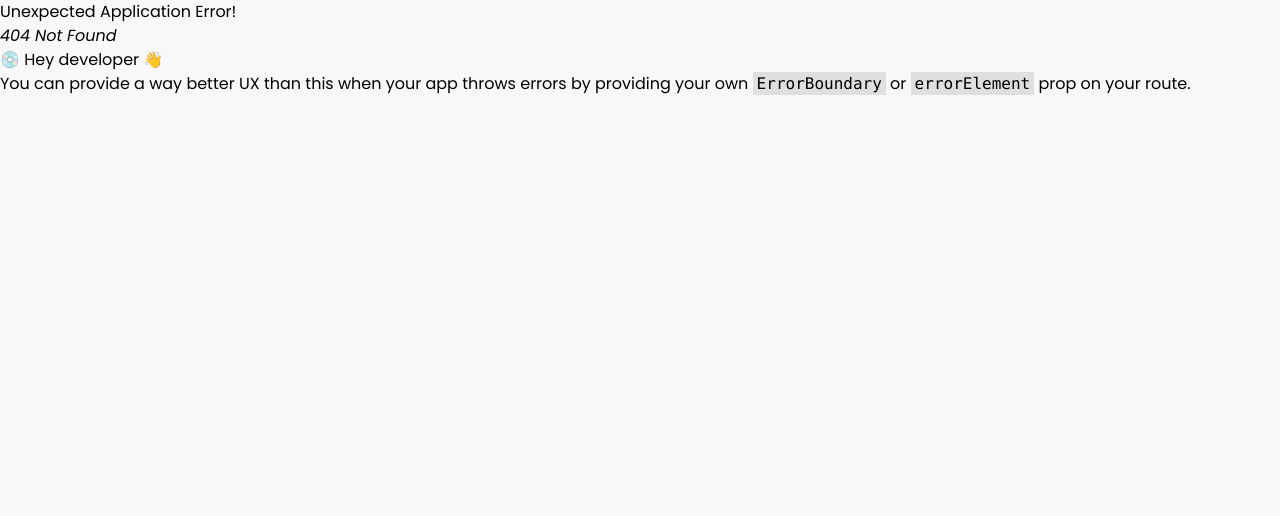
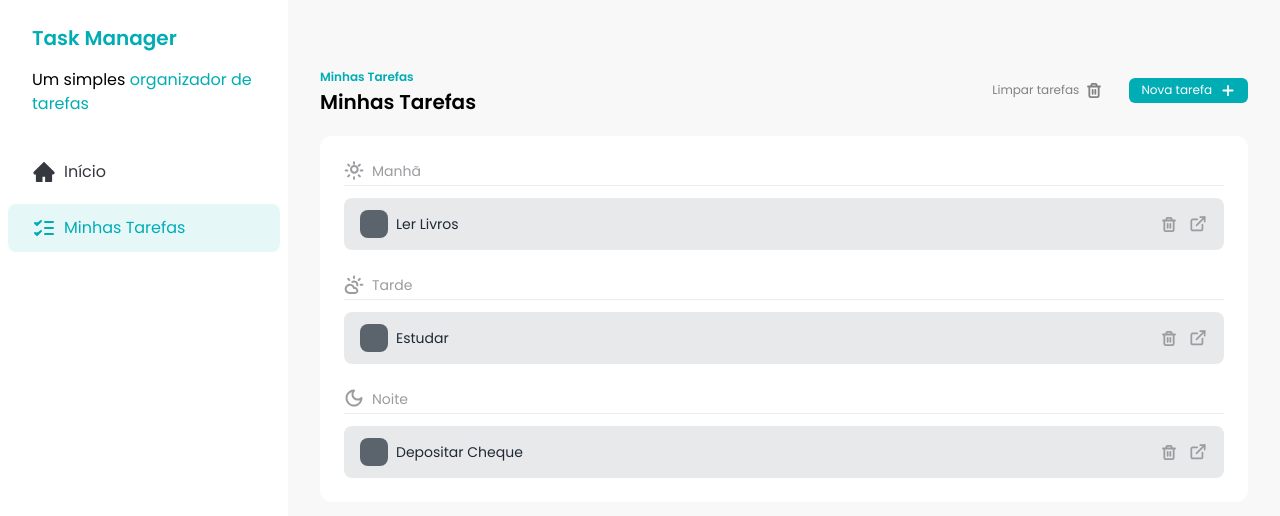
Before and after one commit to Viniciusbsouto/Task-Manager, a React app: page /tasks in a window 1280 px wide. Before the commit this address had no page. Shown: the top 516 px of the page. Built offline with nearby package versions, Linux system fonts and the light colour scheme; data requests are answered from the project's data file; the HTML template or start-up script is replaced by a standard one.

Commit message:
feat: add home and tasks page

```diff
--- a/src/App.jsx
+++ /dev/null
@@ -1,13 +0,0 @@
-import Sidebar from "./componentes/Sidebar";
-import Tasks from "./componentes/Tasks";
-
-const App = () => {
-  return (
-    <div className="flex">
-      <Sidebar />
-      <Tasks />
-    </div>
-  );
-};
-
-export default App;
--- a/src/componentes/Sidebar.jsx
+++ b/src/componentes/Sidebar.jsx
@@ -3,7 +3,7 @@
 
 const Sidebar = () => {
   return (
-    <div className="h-screen w-72 bg-white">
+    <div className="h-screen w-72 min-w-72 bg-white">
       <div className="space-y-4 px-8 py-6">
         <h1 className="text-xl font-semibold text-brand-primary">
           Task Manager
@@ -15,11 +15,11 @@
       </div>
 
       <div className="flex flex-col gap-2 p-2">
-        <SidebarButton color="unselected">
+        <SidebarButton href="/" color="unselected">
           <HomeIcon />
           Início
         </SidebarButton>
-        <SidebarButton color="selected">
+        <SidebarButton href="/tasks" color="selected">
           <TasksIcon />
           Minhas Tarefas
         </SidebarButton>
--- a/src/componentes/SidebarButton.jsx
+++ b/src/componentes/SidebarButton.jsx
@@ -1,6 +1,6 @@
 import { tv } from "tailwind-variants";
 
-const SidebarButton = ({ children, color }) => {
+const SidebarButton = ({ children, color, href }) => {
   const sidebar = tv({
     base: "flex items-center gap-2 rounded-lg px-6 py-3",
     variants: {
@@ -11,7 +11,7 @@
     },
   });
   return (
-    <a href="#" className={sidebar({ color })}>
+    <a href={href} className={sidebar({ color })}>
       {children}
     </a>
   );
--- /dev/null
+++ b/src/pages/HomePage.jsx
@@ -0,0 +1,11 @@
+import Sidebar from "../componentes/Sidebar";
+
+const HomePage = () => {
+  return (
+    <div className="flex">
+      <Sidebar />
+    </div>
+  );
+};
+
+export default HomePage;
--- /dev/null
+++ b/src/pages/TasksPage.jsx
@@ -0,0 +1,13 @@
+import Sidebar from "../componentes/Sidebar";
+import Tasks from "../componentes/Tasks";
+
+const TasksPage = () => {
+  return (
+    <div className="flex">
+      <Sidebar />
+      <Tasks />
+    </div>
+  );
+};
+
+export default TasksPage;
```
Also changed, not shown: src/main.jsx (+7 -2 lines).
